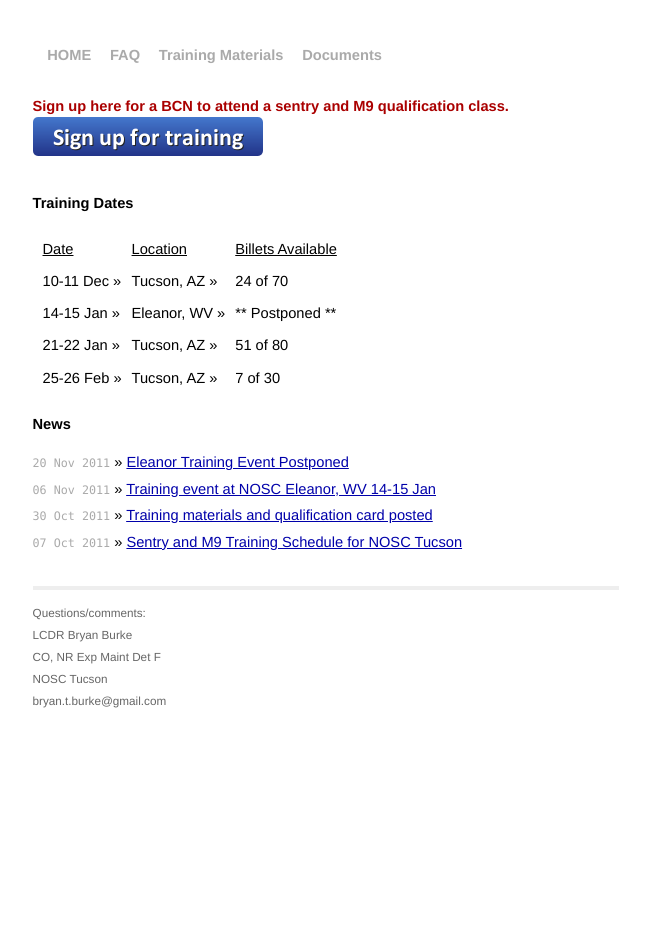
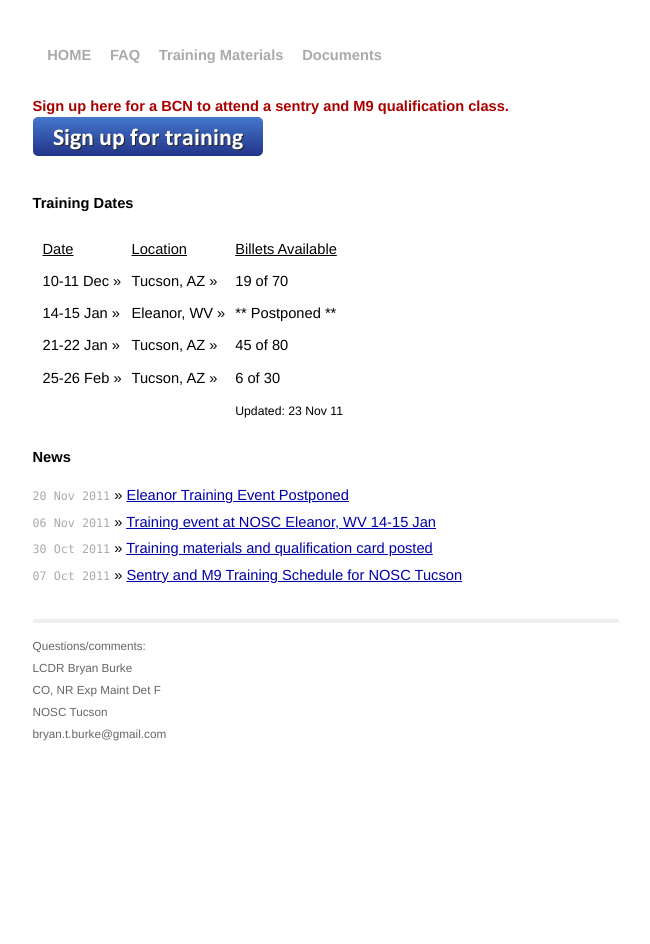
Before and after one commit to BTBurke/sentry.emdetf.org, a Jekyll site: the page built from index.html, in a window 1280 px wide. Shown: the whole page, without its empty margins (314-964 px from the left). Built offline with Jekyll 4.4.1, drawn with Linux system fonts in a browser that asks for light colours; Markdown is read by kramdown in place of the engine named in the settings.

Commit message:
Updated billets and date

```diff
--- a/index.html
+++ b/index.html
@@ -21,7 +21,7 @@ title: FY12 SFRC Sentry and M9 Qualifications
 <tr>
   <td>10-11 Dec &raquo; </td>
   <td>Tucson, AZ &raquo; </td>
-  <td>24 of 70</td>
+  <td>19 of 70</td>
 </tr>
 <tr>
   <td>14-15 Jan &raquo; </td>
@@ -31,12 +31,17 @@ title: FY12 SFRC Sentry and M9 Qualifications
 <tr>
   <td>21-22 Jan &raquo; </td>
   <td>Tucson, AZ &raquo; </td>
-  <td>51 of 80</td>
+  <td>45 of 80</td>
 </tr>
 <tr>
   <td>25-26 Feb &raquo; </td>
   <td>Tucson, AZ &raquo; </td>
-  <td>7 of 30</td>
+  <td>6 of 30</td>
+</tr>
+<tr>
+  <td></td>
+  <td></td>
+  <td><small>Updated: 23 Nov 11</small></td>
 </tr>
 </table>
 
```
